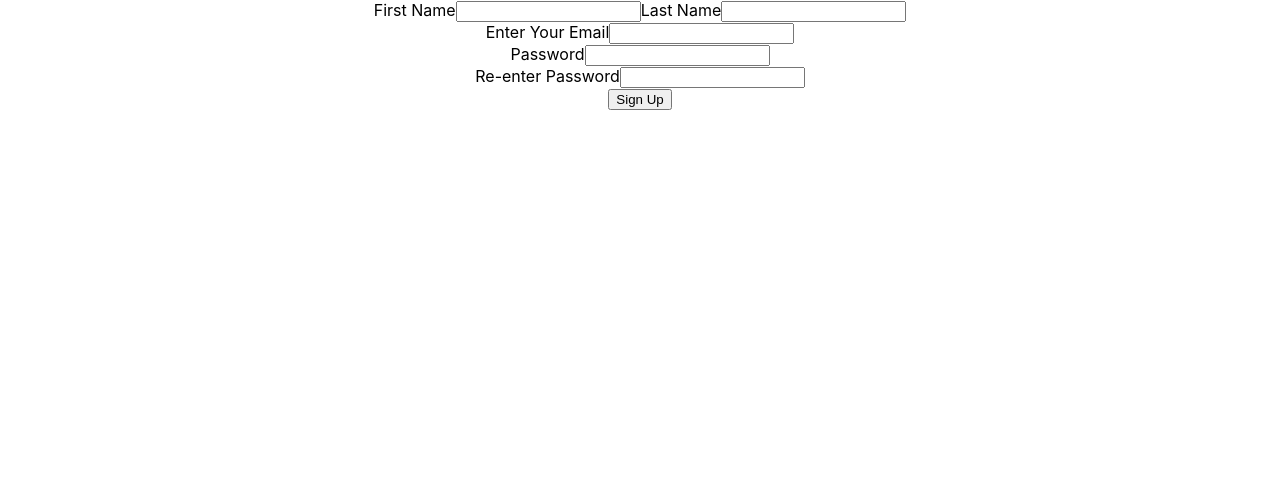
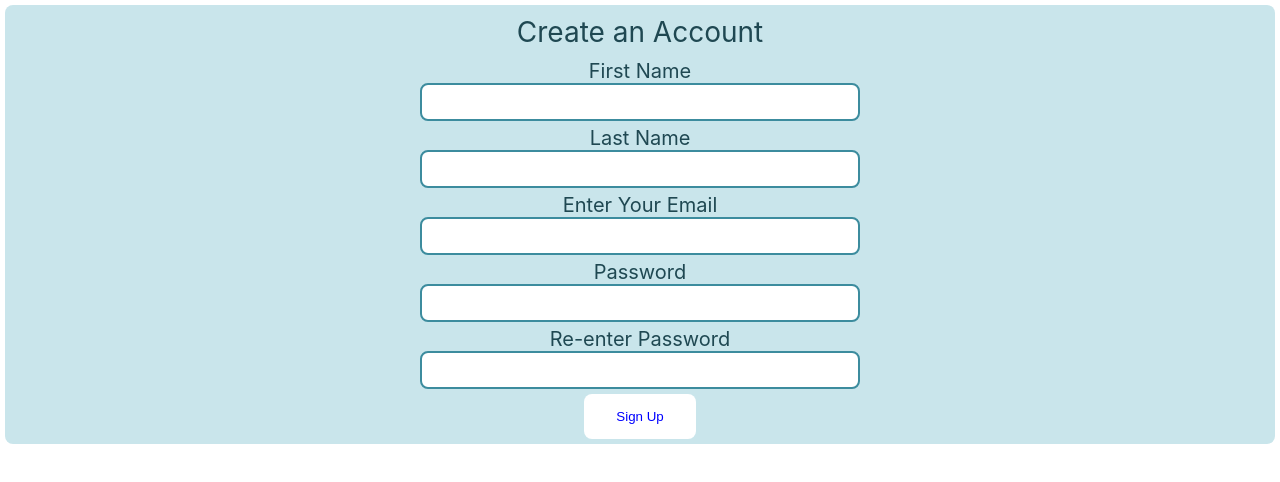
Before and after one commit to bw-expat-journal/Front-End, a React (Create React App) app in the folder expat-journal/: page / in a window 1280 px wide. Shown: the top 482 px of the page. Built offline with nearby package versions, Linux system fonts and the light colour scheme.

Commit message:
added styling

```diff
--- a/expat-journal/src/Components/NewAccount.js
+++ b/expat-journal/src/Components/NewAccount.js
@@ -1,24 +1,7 @@
 import React, { useState }from 'react';
-//import signUpForm from './customHooks'
-
-
-// const {inputs, handleChange, handleSubmit} = signUpForm(signUP);
-
-// const signUP = () => {
-//     alert(`New User !! Name: ${inputs.firstName} ${inputs.lastName}
-//     Email: ${inputs.email}`)
-// }
+import styled from 'styled-components';
 
 const NewAccount = () => {
-
-
-//     const {inputs, handleChange, handleSubmit} = signUpForm(signUP);
-
-// const signUP = () => {
-//     alert(`New User !! Name: ${inputs.firstName} ${inputs.lastName}
-//     Email: ${inputs.email}`)
-// }
-
 
     const [inputs, setInputs] = useState({ firstName: '', lastName: '',password0:'', password1:''});
 
@@ -38,28 +21,73 @@ const NewAccount = () => {
 
     return (
 
-        <form onSubmit = {handleSubmit}>
-            <div>
+        <Form onSubmit = {handleSubmit}>
+            <Legend>Create an Account</Legend>
+           <div>
+            <Inputs>
                 <label>First Name</label>
-                <input type = 'text' name = 'firstName' onChange = {handleChange} value = {inputs.firstName} required/>
+                <Inputt type = 'text' name = 'firstName' onChange = {handleChange} value = {inputs.firstName} required/>
+            </Inputs>
+            <Inputs>
                 <label>Last Name</label>
-                <input type = 'text' name = 'lastName' onChange = {handleChange} value = {inputs.lastName} required/>
+                <Inputt type = 'text' name = 'lastName' onChange = {handleChange} value = {inputs.lastName} required/>
+            </Inputs>
+            <Inputs>
+            <label>Enter Your Email</label>
+                <Inputt type = 'email' name = 'email' onChange = {handleChange} value = {inputs.email} required/>
+            </Inputs>
+            <Inputs>
+            <label>Password</label>
+                <Inputt type = 'password' name = 'password0' onChange = {handleChange} value = {inputs.password0} required/>
+            </Inputs>
+            <Inputs>
+            <label>Re-enter Password</label>
+                <Inputt type = 'password' name = 'password1' onChange = {handleChange} value = {inputs.password1} required/>
+            </Inputs>
             </div>
-            <div>
-            <label>Enter Your Email</label>
-                <input type = 'email' name = 'email' onChange = {handleChange} value = {inputs.email} required/>
-            </div>
-            <div>
-            <label>Password</label>
-                <input type = 'password' name = 'password0' onChange = {handleChange} value = {inputs.password0} required/>
-            </div>
-            <div>
-            <label>Re-enter Password</label>
-                <input type = 'password' name = 'password1' onChange = {handleChange} value = {inputs.password1} required/>
-            </div>
-            <button type = 'submit' >Sign Up</button>
-        </form>
+            <Button type = 'submit' >Sign Up</Button>
+        </Form>
     )
 }
 
 export default NewAccount;
+
+///Styled Components
+
+const Form = styled.form`
+display: flex;
+flex-direction: column;
+align-items: center;
+justify-content: center;
+background: #c9e5eb
+padding: 5px;
+margin:5px;
+border-radius: 8px;
+color: #1f4852;
+font-size: 20px;
+
+`
+const Legend = styled.legend`
+font-size: 28px;
+margin: 5px;
+`
+
+const Button = styled.button`
+border-radius: 8px;
+background-color: white;
+color:blue;
+border: blue;
+padding: 15px 32px;
+`
+const Inputs = styled.div`
+margin: 5px;
+display: flex;
+flex-direction: column;
+`
+
+const Inputt = styled.input`
+border: solid 2px #3c8c9e;
+border-radius: 8px;
+width: 27rem;
+height: 2rem;
+`
--- /dev/null
+++ b/package.json
@@ -0,0 +1,5 @@
+{
+  "dependencies": {
+    "styled-components": "^4.3.2"
+  }
+}
```
Also changed, not shown: 1 other file (tests, documents, lock files or other folders).
